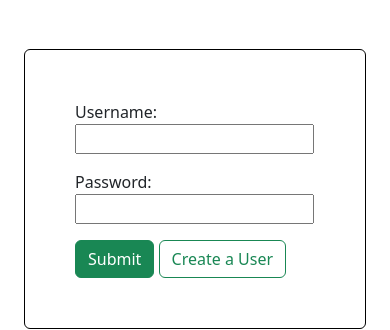
After one commit to pnabiniw/jan-4-30-django-final-project, a Django app: page /account/login/ in a window 390 px wide; the page is wider, and only the part inside the window is pictured. The commit adds this page. Shown: the part 514-844 px from the top of that part. Run offline with Django 5.2, Linux system fonts and the light colour scheme; some libraries are stand-ins or nearby versions.

Commit message:
login view

```diff
--- /dev/null
+++ b/account/forms.py
@@ -0,0 +1,6 @@
+from django import forms
+
+
+class LoginForm(forms.Form):
+    username = forms.CharField()
+    password = forms.CharField(widget=forms.PasswordInput())
--- a/account/urls.py
+++ b/account/urls.py
@@ -1,6 +1,7 @@
 from django.urls import path
-from .views import user_logout
+from .views import user_logout, UserLoginView
 
 urlpatterns = [
-    path('logout/', user_logout, name="user_logout")
+    path('logout/', user_logout, name="user_logout"),
+    path('login/', UserLoginView.as_view(), name='user_login')
 ]
--- a/account/views.py
+++ b/account/views.py
@@ -1,7 +1,38 @@
-from django.contrib.auth import logout
+from django.contrib import messages
+from django.contrib.auth import logout, authenticate, login
 from django.shortcuts import render, redirect
+from django.urls import reverse_lazy
+from django.views.generic import CreateView
+
+from .forms import LoginForm
 
 
 def user_logout(request):
     logout(request)
     return redirect('home')
+
+
+class UserLoginView(CreateView):
+    template_name = "account/login.html"
+    form = LoginForm
+    success_url = reverse_lazy('home')
+
+    def get(self, request, *args, **kwargs):
+        return render(request, self.template_name, context={"title": "Login", "form": self.form()})
+
+    def post(self, request, *args, **kwargs):
+        form = self.form(data=request.POST)
+        print(form.is_valid())
+        if form.is_valid():
+            un = form.cleaned_data['username']
+            pw = form.cleaned_data['password']
+            user = authenticate(username=un, password=pw)
+            print(user)
+            if not user:
+                messages.error(request, "Invalid login credential")
+            else:
+                login(request, user)
+                return redirect('home')
+        else:
+            messages.error(request, "Invalid login credential")
+            return redirect('user_login')
--- a/notes/days.txt
+++ b/notes/days.txt
@@ -1,3 +1,4 @@
 27. Final Project SetUp (Feb 4)
 28. Commons Setup and User Account models
 29. Home page and User authentication (Feb 9)
+30. User Authentication
--- /dev/null
+++ b/templates/account/login.html
@@ -0,0 +1,23 @@
+{% extends 'layouts/base.html' %}
+{% load static %}
+
+{% block content %}
+    <div class="row">
+        <div class="col-md-6">
+            <img src="{% static 'account/login.svg' %}" style="height: 400px; width: 500px">
+        </div>
+        <div class="col-md-6">
+            <div class="card" style="padding: 50px; border-color: black; margin-top: 50px">
+                <form method="post">
+                    {% csrf_token %}
+                    {{ form.as_p }}
+
+                    <button class="btn btn-success">Submit</button>
+                    <a href="#" class="btn btn-outline-success">Create a User</a>
+                </form>
+            </div>
+
+        </div>
+    </div>
+
+{% endblock %}
--- a/templates/layouts/nav.html
+++ b/templates/layouts/nav.html
@@ -53,7 +53,7 @@
                 {% endif %}
             {% else %}
                 <div>
-                    <a href="#" class="btn btn-success">Login</a>
+                    <a href="{% url 'user_login' %}" class="btn btn-success">Login</a>
                     <a href="#" class="btn btn-outline-success">Register</a>
                 </div>
             {% endif %}
```
Also changed, not shown: db.sqlite3.
